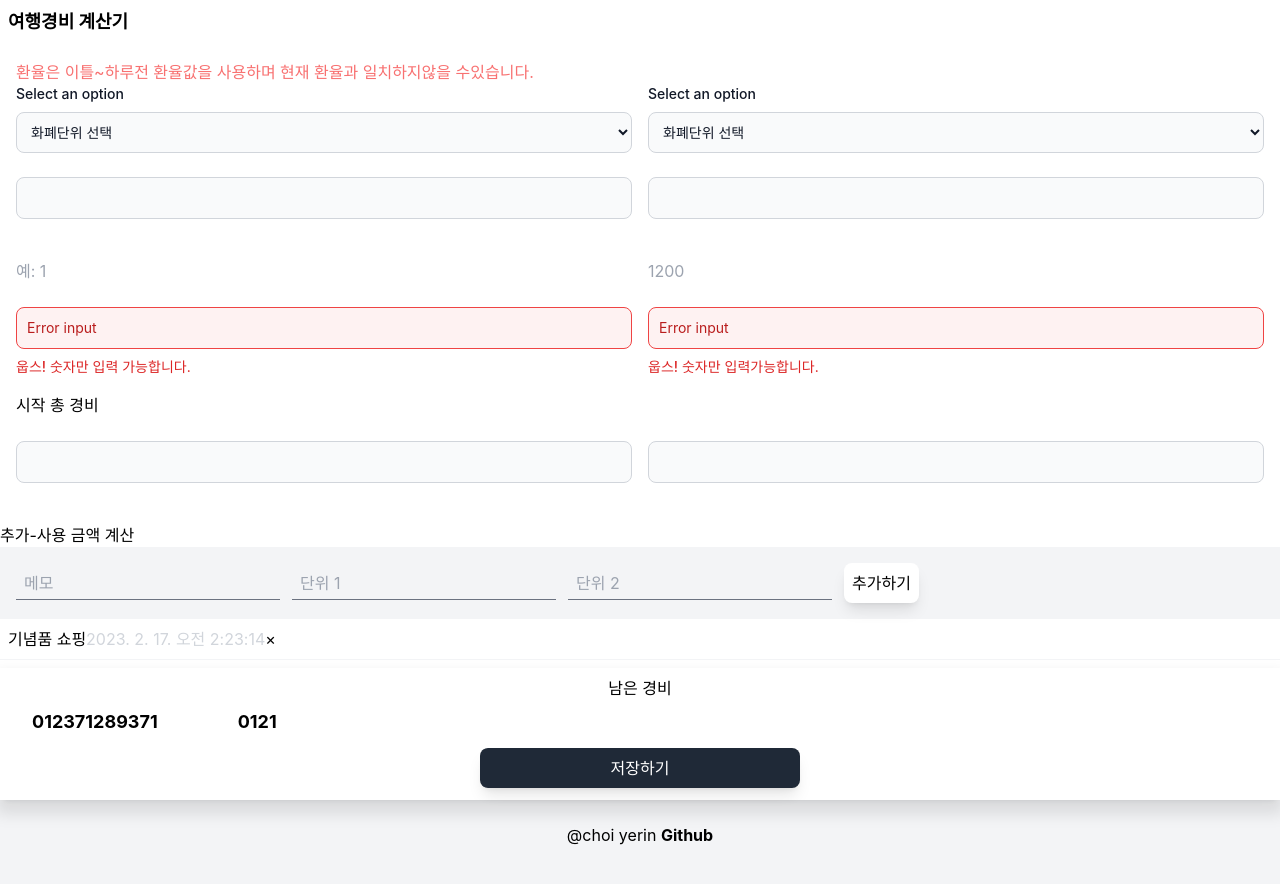
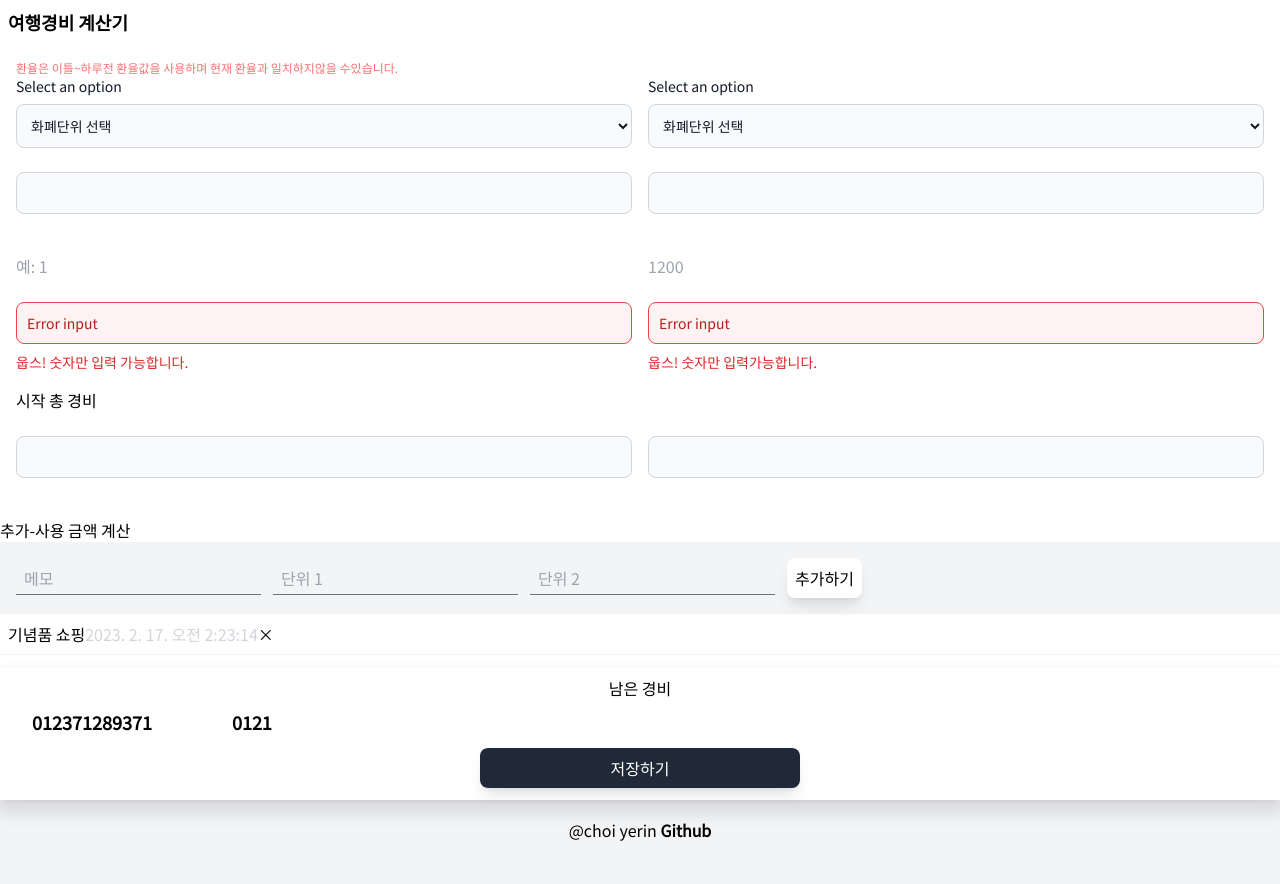
Before and after one commit to Yerin00/Travel-Expenses, a React (Create React App) app: page / in a window 1280 px wide. Shown: the top 884 px of the page. Built offline with nearby package versions, Linux system fonts and the light colour scheme.

Commit message:
폰트 변경

```diff
--- a/public/index.html
+++ b/public/index.html
@@ -24,6 +24,9 @@
       work correctly both with client-side routing and a non-root public URL.
       Learn how to configure a non-root public URL by running `npm run build`.
     -->
+    <link rel="preconnect" href="https://fonts.googleapis.com">
+    <link rel="preconnect" href="https://fonts.gstatic.com" crossorigin>
+    <link href="https://fonts.googleapis.com/css2?family=Noto+Sans+KR&display=swap" rel="stylesheet">
     <title>React App</title>
   </head>
   <body>
--- a/src/App.css
+++ b/src/App.css
@@ -2,5 +2,9 @@
   /* text-align: center; */
 }
 
+*{
+  font-family: 'Noto Sans KR', sans-serif;
+}
+
 .delete {display:inline-block;*display:inline;}
 .delete:after {display: inline-block;content: "\00d7";}
--- a/src/App.js
+++ b/src/App.js
@@ -122,7 +122,7 @@
       <header className="p-2 font-bold text-lg">여행경비 계산기</header>
       <div className="p-4">
 
-        <p className="text-red-400">환율은 이틀~하루전 환율값을 사용하며 현재 환율과 일치하지않을 수있습니다.</p>
+        <p className="text-red-400 text-xs">환율은 이틀~하루전 환율값을 사용하며 현재 환율과 일치하지않을 수있습니다.</p>
         {/* 화폐단위선택 */}
         <div className="grid grid-cols-2 gap-4">
           <div>
```
